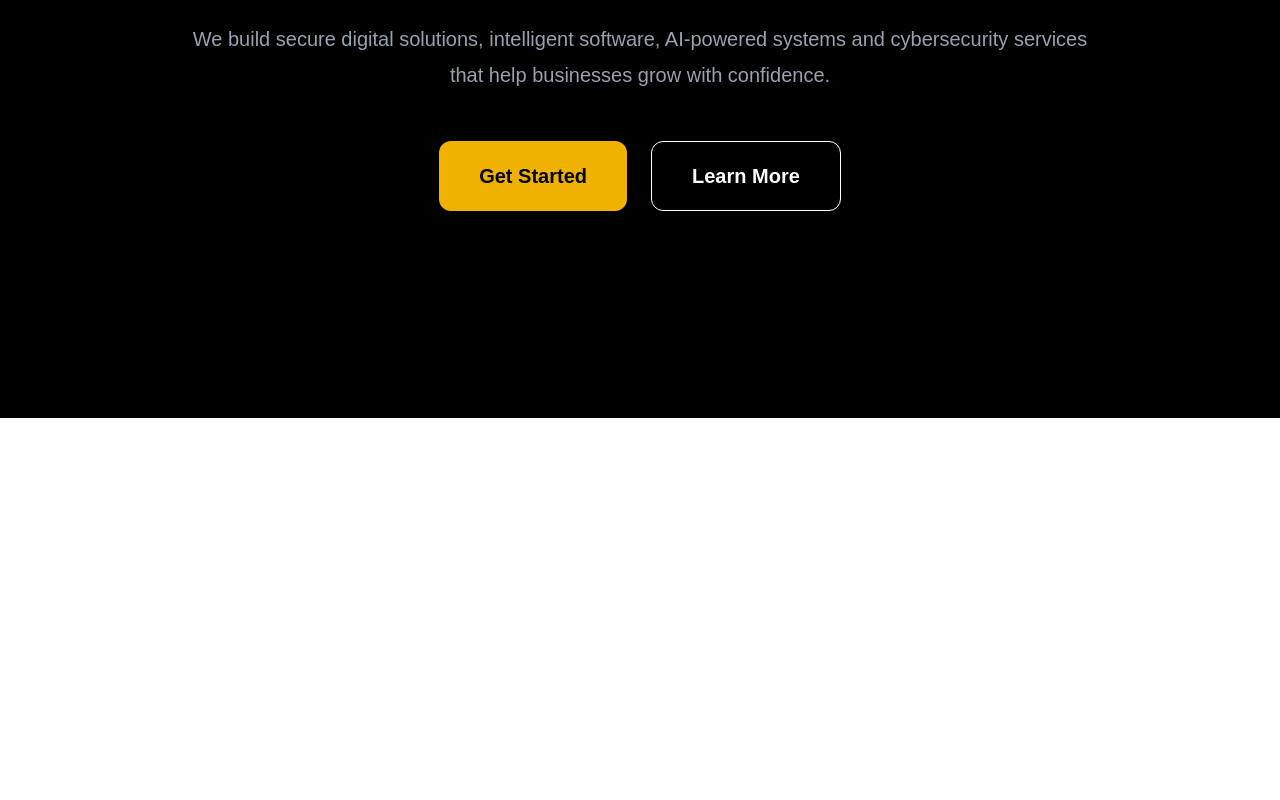
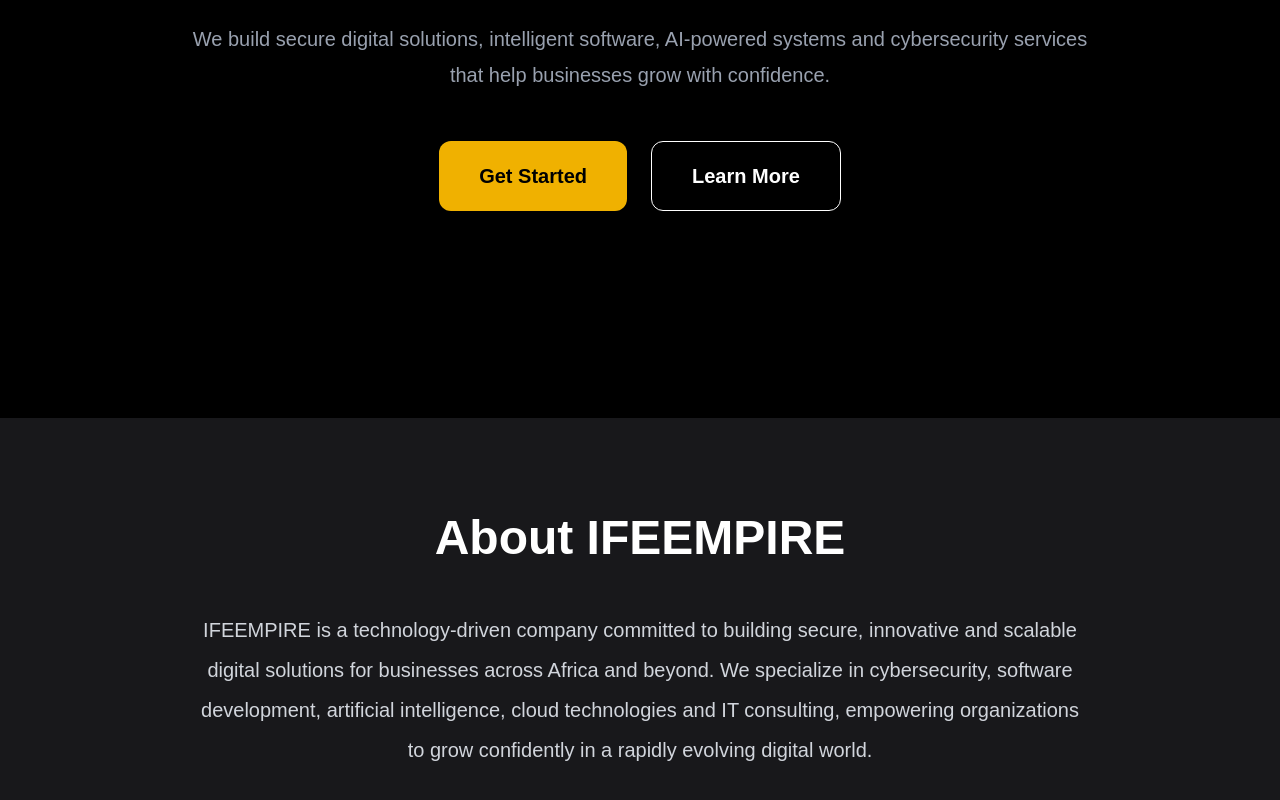
Before and after one commit to Ifeoluwagbade/ifeempire, a Next.js app: page / in a window 1280 px wide. Shown: the part 382-1182 px from the top of the page. Before the commit the page ends 800 px from the top, so only its background shows below. Built offline with nearby package versions, Linux system fonts and the light colour scheme.

Commit message:
Added About section and improved landing page

```diff
--- a/app/page.tsx
+++ b/app/page.tsx
@@ -62,8 +62,31 @@
 
         </div>
 
-      </section>
+          </section>
+
+    {/* About Section */}
+
+    <section className="bg-zinc-900 py-24 px-8">
+
+      <div className="max-w-6xl mx-auto">
+
+        <h2 className="text-5xl font-bold text-center mb-12">
+          About IFEEMPIRE
+        </h2>
+
+        <p className="text-gray-300 text-xl leading-10 text-center max-w-4xl mx-auto">
+          IFEEMPIRE is a technology-driven company committed to building secure,
+          innovative and scalable digital solutions for businesses across Africa
+          and beyond. We specialize in cybersecurity, software development,
+          artificial intelligence, cloud technologies and IT consulting,
+          empowering organizations to grow confidently in a rapidly evolving
+          digital world.
+        </p>
+
+      </div>
+
+    </section>
 
     </main>
-  );
+      );
 }
```
